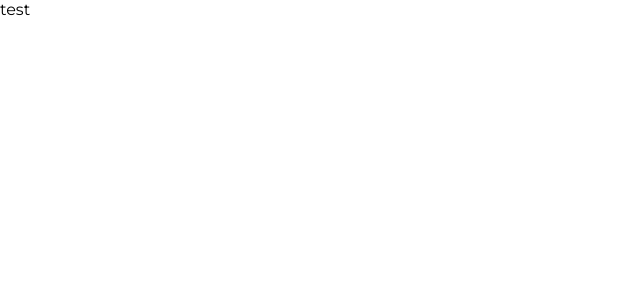
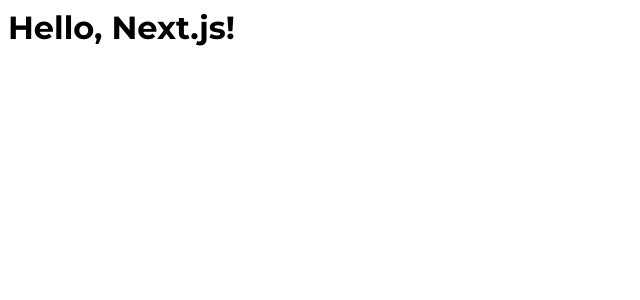
Before and after one commit to natn4y/MKS-Front-end, a Next.js app: page / in a window 1280 px wide. Shown: the top 300 px of the page, without its empty margins (0-640 px from the left). Built offline with nearby package versions, Linux system fonts and the light colour scheme.

Commit message:
📥 🔧 sass instalado e configurado

```diff
--- a/next.config.mjs
+++ b/next.config.mjs
@@ -1,4 +1,11 @@
-/** @type {import('next').NextConfig} */
-const nextConfig = {};
+import path from 'path';
+
+const __dirname = path.dirname(new URL(import.meta.url).pathname);
+
+const nextConfig = {
+  sassOptions: {
+    includePaths: [path.join(__dirname, 'src/**')],
+  },
+};
 
 export default nextConfig;
--- a/package.json
+++ b/package.json
@@ -21,6 +21,7 @@
     "@types/react-dom": "^18",
     "eslint": "^8",
     "eslint-config-next": "14.2.3",
+    "sass": "^1.75.0",
     "typescript": "^5"
   }
 }
--- a/src/app/globals.css
+++ /dev/null
@@ -1,16 +0,0 @@
-* {
-  box-sizing: border-box;
-  padding: 0;
-  margin: 0;
-}
-
-html,
-body {
-  max-width: 100vw;
-  overflow-x: hidden;
-}
-
-a {
-  color: inherit;
-  text-decoration: none;
-}
--- /dev/null
+++ b/src/app/globals.module.scss
@@ -0,0 +1,18 @@
+.global-styles {
+  * {
+    box-sizing: border-box;
+    padding: 0;
+    margin: 0;
+  }
+
+  html,
+  body {
+    max-width: 100vw;
+    overflow-x: hidden;
+  }
+
+  a {
+    color: inherit;
+    text-decoration: none;
+  }
+}
--- a/src/app/layout.tsx
+++ b/src/app/layout.tsx
@@ -1,7 +1,6 @@
 import type { Metadata } from "next";
-import { Inter, Montserrat } from "next/font/google";
-import "./globals.css";
-
+import { Montserrat } from "next/font/google";
+import globals from './globals.module.scss'
 const montserrat = Montserrat({ subsets: ["latin"] });
 
 export const metadata: Metadata = {
@@ -15,7 +14,7 @@
 }>) {
   return (
     <html lang="en">
-      <body className={montserrat.className}>{children}</body>
+      <body className={`${montserrat.className} ${globals['global-styles']}`}>{children}</body>
     </html>
   );
 }
--- a/src/app/page.tsx
+++ b/src/app/page.tsx
@@ -1,8 +1,7 @@
+import globals from './globals.module.scss'
 
 export default function Home() {
   return (
-    <main>
-      <p>test</p>
-    </main>
-  );
+    <h1 style={{ color: globals.primaryColor }}>Hello, Next.js!</h1>
+  )
 }
```
